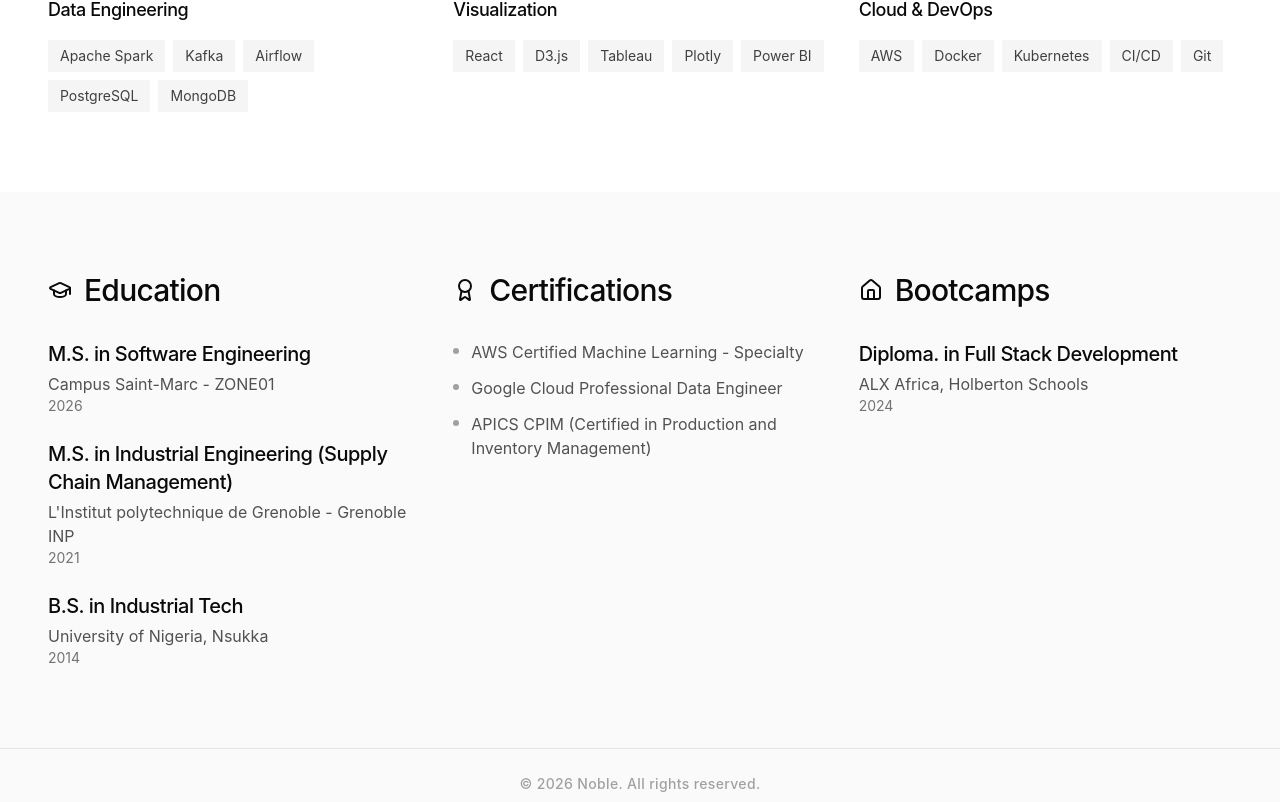
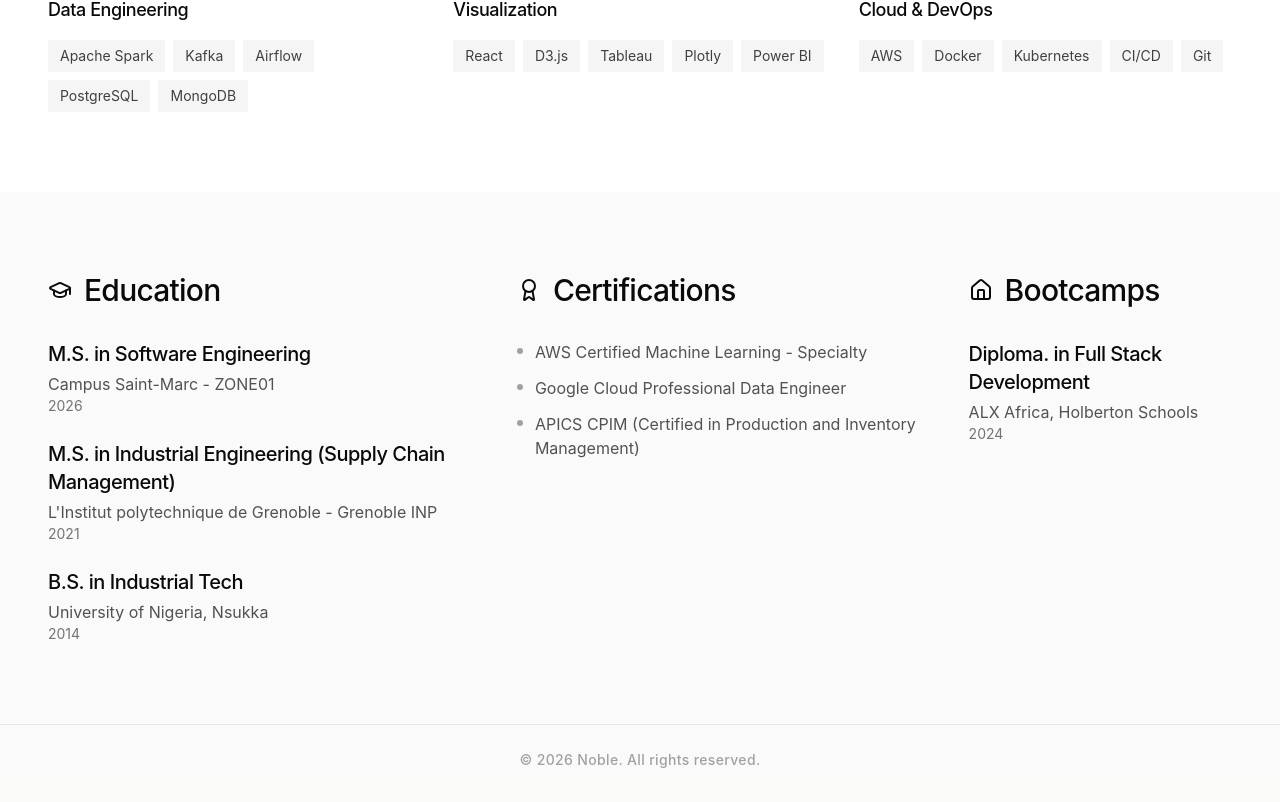
Before and after one commit to nobleenia/new-portfolio, a React (Vite) app: page /about in a window 1280 px wide. Shown: the part 2377-3179 px from the top of the page. After the commit the page ends 3155 px from the top, so only its background shows below. Built offline with nearby package versions, Linux system fonts and the light colour scheme.

Commit message:
style: maximize spacing between education section items

```diff
--- a/app/pages/About.tsx
+++ b/app/pages/About.tsx
@@ -222,8 +222,8 @@
       {/* Education Section */}
       <section className="py-20 bg-neutral-50 dark:bg-neutral-900">
         <div className="max-w-[1600px] mx-auto px-6 lg:px-12">
-          <div className="flex flex-col md:flex-row flex-wrap lg:flex-nowrap justify-between gap-12 lg:gap-8">
-            <div className="flex-1 min-w-[280px]">
+          <div className="flex flex-col lg:flex-row justify-between items-start gap-12 lg:gap-8 w-full">
+            <div className="w-full lg:w-auto">
               <div className="flex items-center gap-3 mb-8">
                 <GraduationCap className="w-6 h-6" />
                 <h2 className="text-3xl tracking-tight">Education</h2>
@@ -240,7 +240,7 @@
                 ))}
               </div>
             </div>
-            <div className="flex-1 min-w-[280px]">
+            <div className="w-full lg:w-auto">
               <div className="flex items-center gap-3 mb-8">
                 <Award className="w-6 h-6" />
                 <h2 className="text-3xl tracking-tight">Certifications</h2>
@@ -257,7 +257,7 @@
                 ))}
               </ul>
             </div>
-            <div className="flex-1 min-w-[280px]">
+            <div className="w-full lg:w-auto">
               <div className="flex items-center gap-3 mb-8">
                 <House className="w-6 h-6" />
                 <h2 className="text-3xl tracking-tight">Bootcamps</h2>
```
